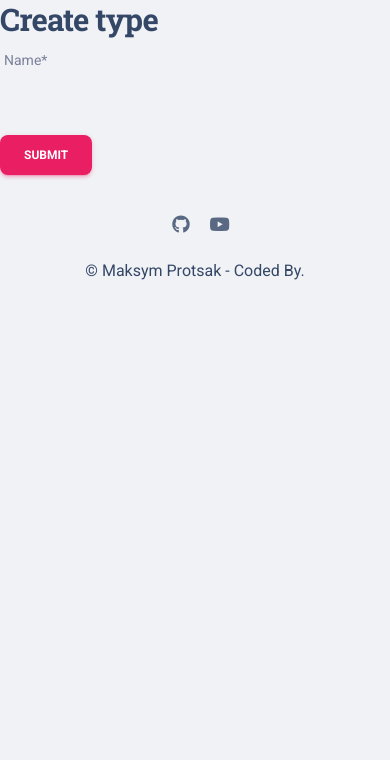
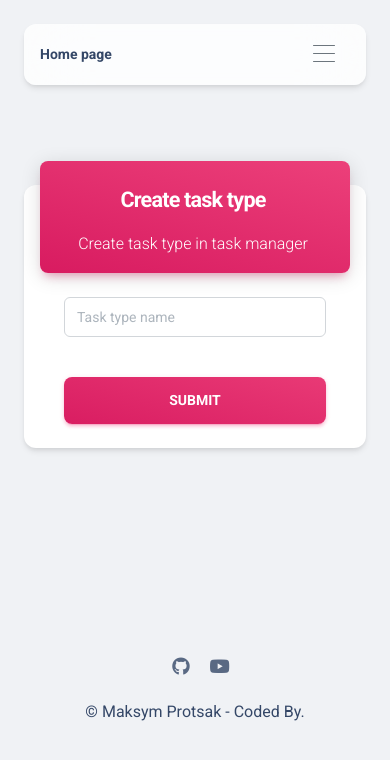
Before and after one commit to MaksymProtsak/it-company-task-manager, a Django app: page /task-types/create/ in a window 390 px wide. Shown: the top 760 px of the page. Run offline with Django 5.2, Linux system fonts and the light colour scheme; the visitor is signed in with stand-in values (Sample User, id 1); some libraries are stand-ins or nearby versions.

Commit message:
Changed structure like position create/update form. Added header.

```diff
--- a/templates/task_manager/tasktype_form.html
+++ b/templates/task_manager/tasktype_form.html
@@ -1,12 +1,54 @@
 {% extends "base.html" %}
 {% load crispy_forms_filters %}
+{% block title %}{{ object|yesno:"Update,Create" }} type{% endblock %}
 
 {% block content %}
-  <h1>{{ object|yesno:"Update,Create" }} type</h1>
-  <form action="" method="post" novalidate>
-    {% csrf_token %}
-    {{ form|crispy }}
-
-    <input type="submit" value="Submit" class="btn btn-primary">
-  </form>
+  {% include "includes/navigation.html" %}
+  <div class="page-header align-items-center min-vh-75">
+    <div class="container my-auto">
+      <div class="row">
+        <div class="col-lg-4 col-md-8 col-12 mx-auto">
+          <div class="card z-index-0 fadeIn3 fadeInBottom">
+            <div class="card-header p-0 position-relative mt-n4 mx-3 z-index-2">
+              <div class="bg-gradient-primary shadow-primary border-radius-lg py-3 pe-1">
+                <h4 class="text-white font-weight-bolder text-center mt-2 mb-0">
+                  {{ object|yesno:"Update,Create" }} task type
+                </h4>
+                <div class="row mt-3">
+                  <p class="mb-0 text-white text-center">
+                    {{ object|yesno:"Update,Create" }} task type in task manager
+                  </p>
+                </div>
+              </div>
+              <div class="card-body">
+                <form action="" method="post" novalidate>
+                  {% csrf_token %}
+                  <div class="input-group input-group-outline mb-3">
+                    {% if object %}
+                      <input
+                          type="text"
+                          name="name"
+                          value="{% if object %}{{ tasktype.name }}{% else %}Task type name{% endif %}"
+                          class="form-control"
+                          required
+                          id="id_username">
+                    {% else %}
+                      <input
+                          type="text"
+                          name="name"
+                          placeholder="Task type name"
+                          class="form-control"
+                          required
+                          id="id_username">
+                    {% endif %}
+                  </div>
+                  <input type="submit" value="Submit" class="btn btn-lg bg-gradient-primary btn-lg w-100 mt-4 mb-0">
+                </form>
+              </div>
+            </div>
+          </div>
+        </div>
+      </div>
+    </div>
+  </div>
 {% endblock %}
```
